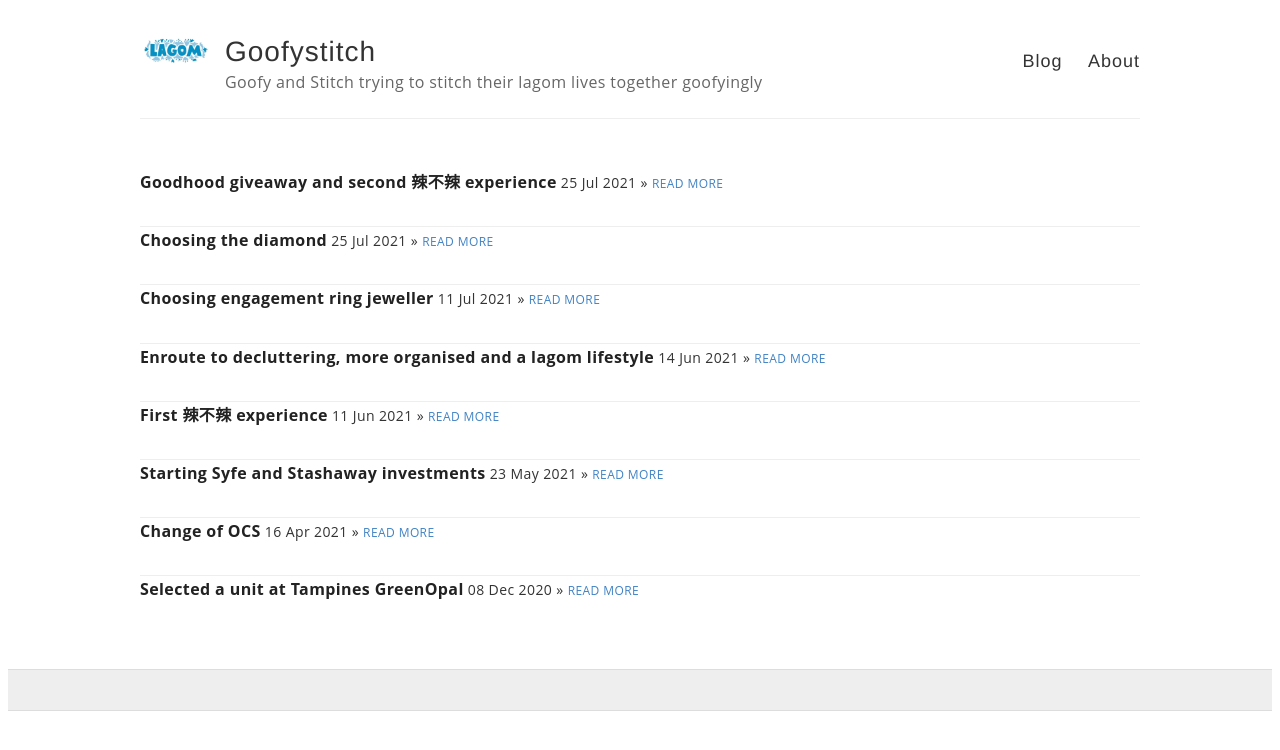
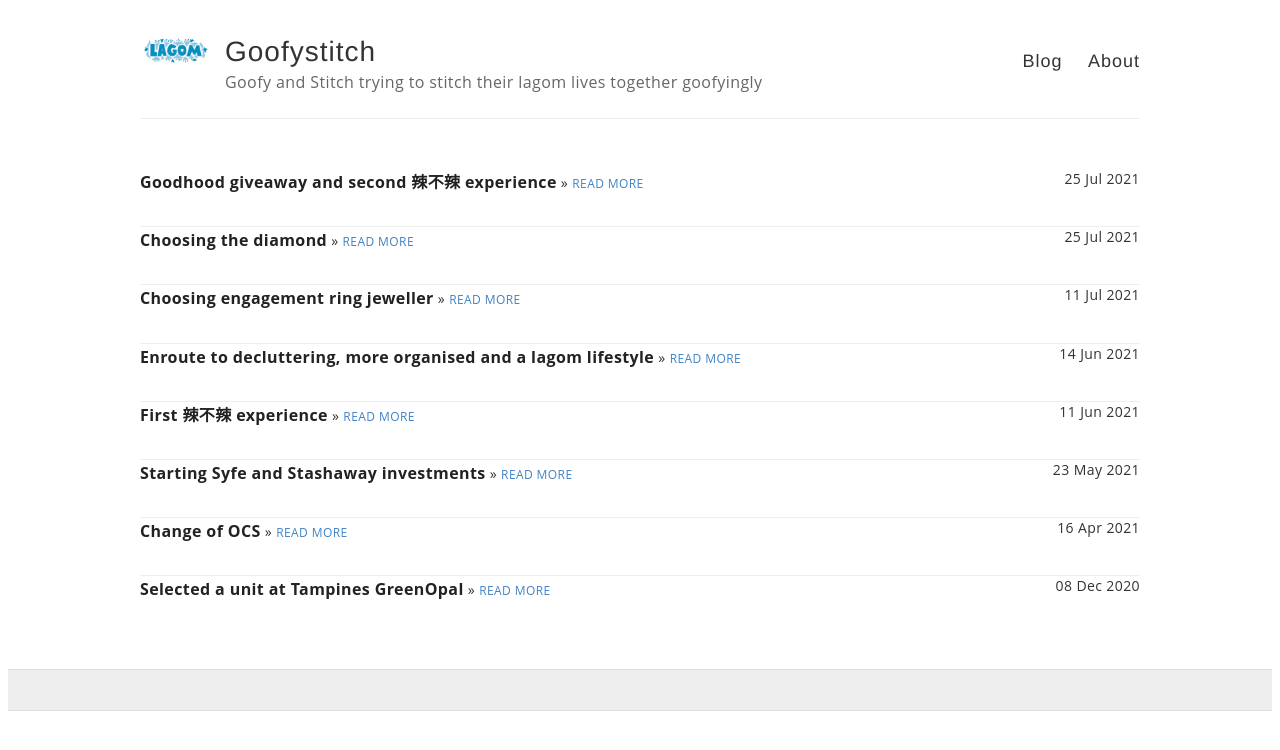
Before and after one commit to ourcarus/casadelagom, a Jekyll site: the page built from index.html, in a window 1280 px wide. Shown: the top 750 px of the page. Built offline with Jekyll 4.4.1, drawn with Linux system fonts in a browser that asks for light colours.

Commit message:
Update index.html

```diff
--- a/index.html
+++ b/index.html
@@ -11,7 +11,7 @@ published: true
 
       <div class="entry">
         {% comment %}{{ post.excerpt }} {{post.date | date_to_string}}{% endcomment %}
-        <a href="{{ site.baseurl }}{{ post.url }}">{{post.excerpt}}</a><span style="text-align:right;">{{post.date | date_to_string}}</span> &raquo;
+        <a href="{{ site.baseurl }}{{ post.url }}">{{post.excerpt}}</a><span style="float: right;">{{post.date | date_to_string}}</span> &raquo;
       </div>
 
       <a href="{{ site.baseurl }}{{ post.url }}" class="read-more">Read More</a>
```
